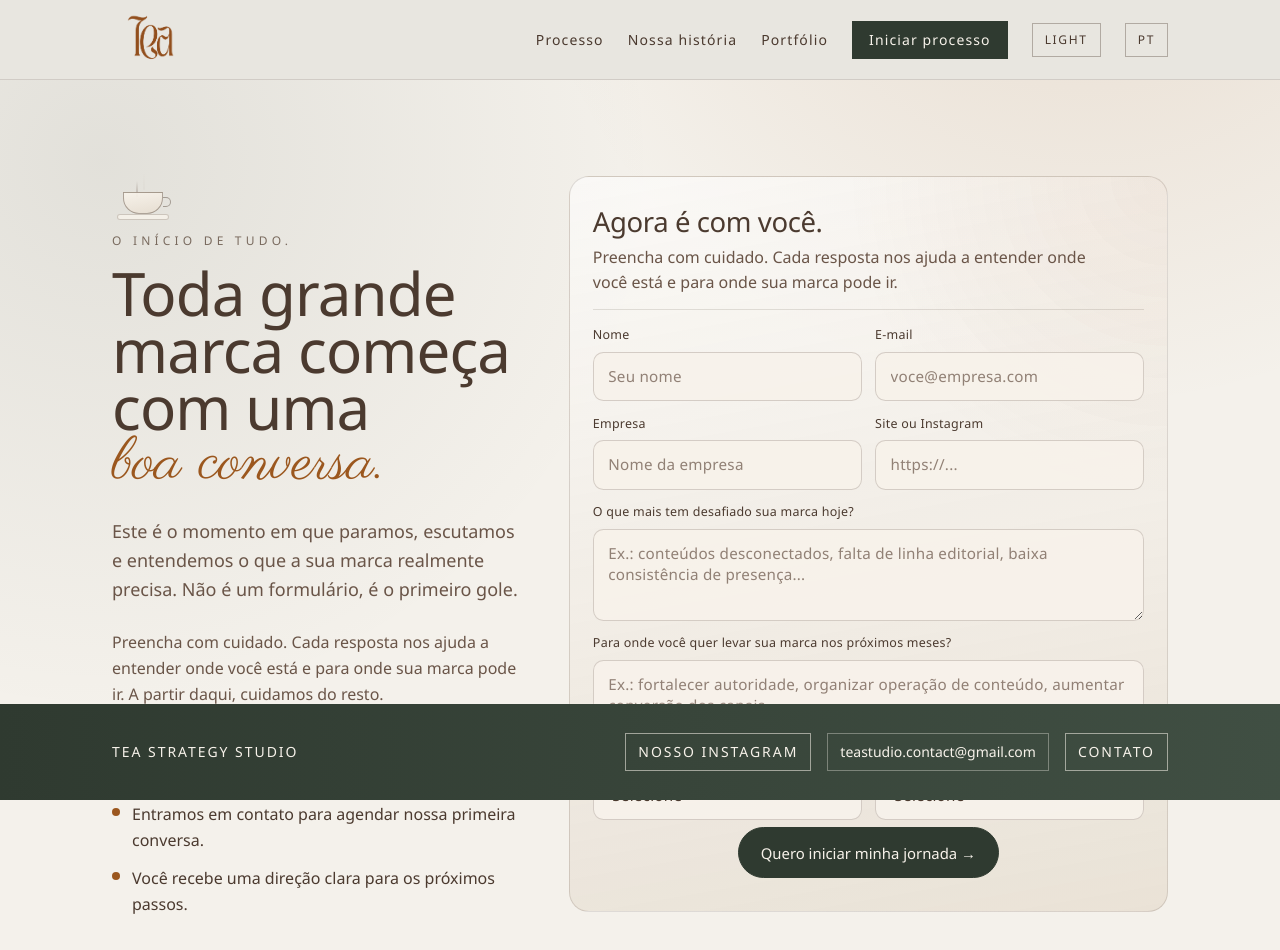
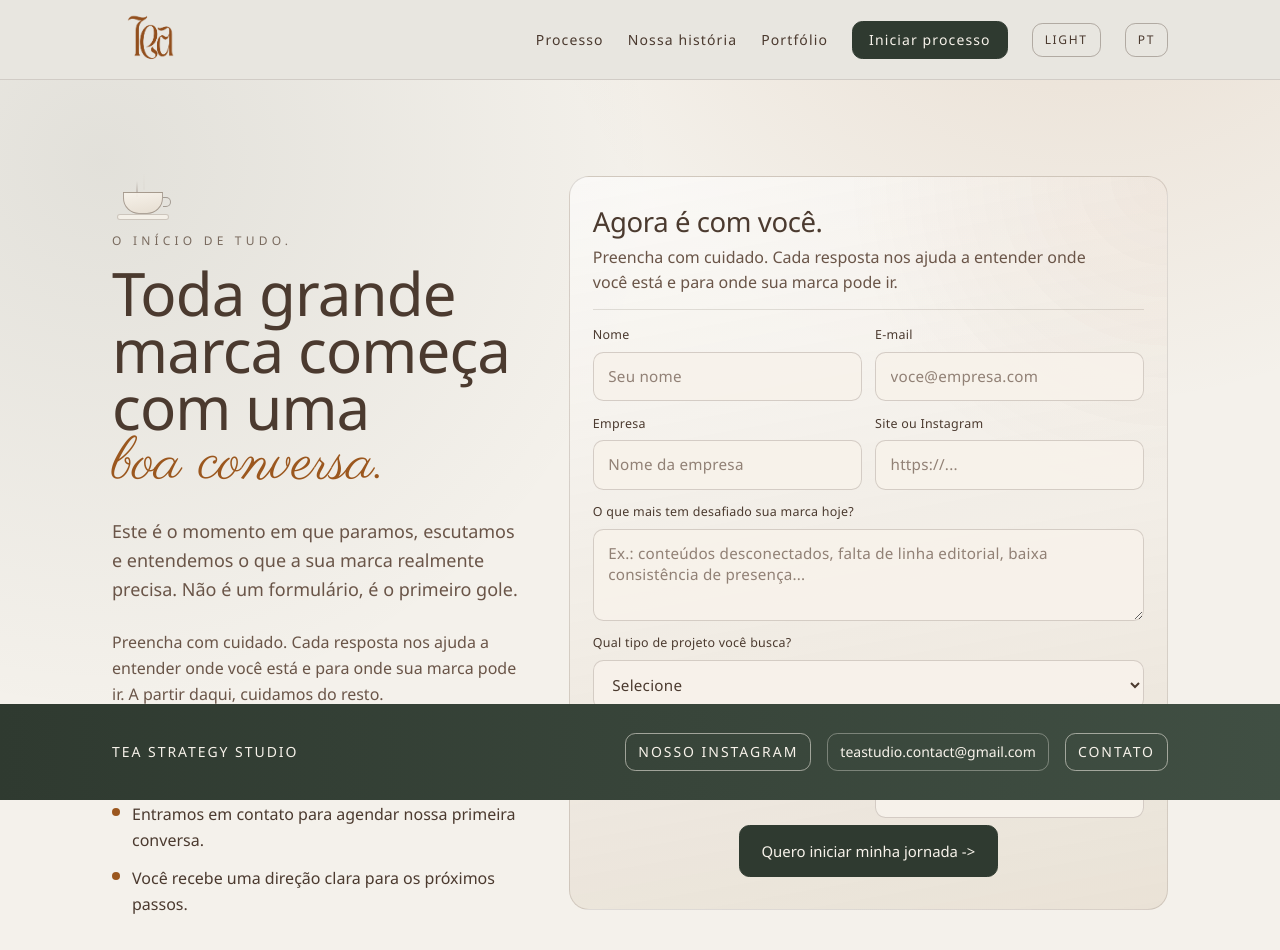
Before and after one commit to JuanGabrielGomes/Tea-Strategy-Studio, a Next.js app: page /diagnostico in a window 1280 px wide. Shown: the top 950 px of the page. Built offline with nearby package versions, Linux system fonts and the light colour scheme.

Commit message:
Refine buttons and diagnostic form

```diff
--- a/app/en/page.tsx
+++ b/app/en/page.tsx
@@ -168,7 +168,7 @@ export default function EnglishHome() {
 
               <Link
                 href="/en/diagnostico"
-                className="inline-block text-center border border-[var(--tea-cream)]/70 text-[var(--tea-cream)] px-6 py-3 text-sm uppercase tracking-[0.14em] hover:bg-[var(--tea-cream)] hover:text-[var(--tea-green)] transition-colors"
+                className="inline-block rounded-[0.65rem] text-center border border-[var(--tea-cream)]/70 text-[var(--tea-cream)] px-6 py-3 text-sm uppercase tracking-[0.14em] hover:bg-[var(--tea-cream)] hover:text-[var(--tea-green)] transition-colors"
               >
                 Start the process
               </Link>
--- a/app/en/projetos/page.tsx
+++ b/app/en/projetos/page.tsx
@@ -151,7 +151,7 @@ export default function ProjectsEn() {
                 href={item.instagram}
                 target="_blank"
                 rel="noreferrer"
-                className="mt-6 inline-block border border-[var(--tea-brown)]/35 px-4 py-2 text-xs uppercase tracking-[0.18em] hover:border-[var(--tea-hover)] hover:text-[var(--tea-hover)] transition-colors"
+                className="mt-6 inline-block rounded-[0.65rem] border border-[var(--tea-brown)]/35 px-4 py-2 text-xs uppercase tracking-[0.18em] hover:border-[var(--tea-hover)] hover:text-[var(--tea-hover)] transition-colors"
               >
                 View Instagram
               </a>
--- a/app/globals.css
+++ b/app/globals.css
@@ -303,7 +303,7 @@ h4 {
 
 .diagnostic-submit {
   width: 100%;
-  border-radius: 999px;
+  border-radius: 0.65rem;
   border: 1px solid var(--tea-green);
   background: var(--tea-green);
   color: var(--tea-cream);
--- a/app/page.tsx
+++ b/app/page.tsx
@@ -168,7 +168,7 @@ export default function Home() {
 
               <Link
                 href="/diagnostico"
-                className="inline-block text-center border border-[var(--tea-cream)]/70 text-[var(--tea-cream)] px-6 py-3 text-sm uppercase tracking-[0.14em] hover:bg-[var(--tea-cream)] hover:text-[var(--tea-green)] transition-colors"
+                className="inline-block rounded-[0.65rem] text-center border border-[var(--tea-cream)]/70 text-[var(--tea-cream)] px-6 py-3 text-sm uppercase tracking-[0.14em] hover:bg-[var(--tea-cream)] hover:text-[var(--tea-green)] transition-colors"
               >
                 Iniciar o processo
               </Link>
--- a/app/projetos/page.tsx
+++ b/app/projetos/page.tsx
@@ -151,7 +151,7 @@ export default function Projetos() {
                 href={item.instagram}
                 target="_blank"
                 rel="noreferrer"
-                className="mt-6 inline-block border border-[var(--tea-brown)]/35 px-4 py-2 text-xs uppercase tracking-[0.18em] hover:border-[var(--tea-hover)] hover:text-[var(--tea-hover)] transition-colors"
+                className="mt-6 inline-block rounded-[0.65rem] border border-[var(--tea-brown)]/35 px-4 py-2 text-xs uppercase tracking-[0.18em] hover:border-[var(--tea-hover)] hover:text-[var(--tea-hover)] transition-colors"
               >
                 Ver Instagram
               </a>
--- a/components/AnimatedHero.tsx
+++ b/components/AnimatedHero.tsx
@@ -113,7 +113,7 @@ export default function AnimatedHero({ locale = "pt" }: AnimatedHeroProps) {
           <div className="lg:col-span-4 lg:justify-self-end w-full lg:w-auto">
             <Link
               href={content.ctaHref}
-              className="inline-block w-full lg:w-auto bg-[var(--tea-cream)] text-[var(--tea-green)] border border-[var(--tea-cream)] px-7 py-4 text-sm tracking-[0.08em] text-center hover:bg-transparent hover:text-[var(--tea-cream)] transition-colors"
+              className="inline-block w-full lg:w-auto rounded-[0.65rem] bg-[var(--tea-cream)] text-[var(--tea-green)] border border-[var(--tea-cream)] px-7 py-4 text-sm tracking-[0.08em] text-center hover:bg-transparent hover:text-[var(--tea-cream)] transition-colors"
             >
               {content.cta}
             </Link>
--- a/components/DiagnosticForm.tsx
+++ b/components/DiagnosticForm.tsx
@@ -22,9 +22,9 @@ const copy = {
       company: "Empresa",
       website: "Site ou Instagram",
       challenge: "O que mais tem desafiado sua marca hoje?",
-      objective: "Para onde você quer levar sua marca nos próximos meses?",
+      objective: "Qual tipo de projeto você busca?",
       urgency: "Quando você quer começar?",
-      budget: "Faixa de investimento mensal",
+      budget: "Qual faixa de investimento você imagina para este projeto?",
       trap: "Não preencha",
     },
     placeholders: {
@@ -33,17 +33,21 @@ const copy = {
       company: "Nome da empresa",
       website: "https://...",
       challenge: "Ex.: conteúdos desconectados, falta de linha editorial, baixa consistência de presença...",
-      objective: "Ex.: fortalecer autoridade, organizar operação de conteúdo, aumentar conversão dos canais...",
     },
     options: {
       select: "Selecione",
+      objectiveA: "Diagnóstico e direcionamento estratégico",
+      objectiveB: "Estruturação de marca e posicionamento",
+      objectiveC: "Estratégia + execução de conteúdo",
+      objectiveD: "Gestão estratégica completa",
       urgencyImmediate: "Imediata (0 a 30 dias)",
       urgencyShort: "Curto prazo (1 a 3 meses)",
       urgencyMedium: "Médio prazo (3 a 6 meses)",
-      budgetA: "Até R$ 5k",
-      budgetB: "R$ 5k a R$ 15k",
-      budgetC: "R$ 15k a R$ 30k",
-      budgetD: "Acima de R$ 30k",
+      budgetA: "Entre R$ 5.000 e R$ 10.000",
+      budgetB: "Entre R$ 10.000 e R$ 20.000",
+      budgetC: "Entre R$ 20.000 e R$ 40.000",
+      budgetD: "Acima de R$ 40.000",
+      budgetE: "Prefiro entender primeiro o escopo",
     },
     status: {
       loading: "Preparando seu primeiro passo...",
@@ -51,7 +55,7 @@ const copy = {
       fallbackError: "Falha no envio. Tente novamente em alguns minutos.",
     },
     button: {
-      idle: "Quero iniciar minha jornada \u2192",
+      idle: "Quero iniciar minha jornada ->",
       loading: "Enviando...",
     },
   },
@@ -66,9 +70,9 @@ const copy = {
       company: "Company",
       website: "Website or Instagram",
       challenge: "What has been your brand's biggest challenge lately?",
-      objective: "Where do you want your brand to go in the next months?",
+      objective: "What type of project are you looking for?",
       urgency: "When would you like to start?",
-      budget: "Monthly investment range",
+      budget: "What investment range do you have in mind for this project?",
       trap: "Do not fill in",
     },
     placeholders: {
@@ -77,17 +81,21 @@ const copy = {
       company: "Company name",
       website: "https://...",
       challenge: "Ex.: disconnected content, no editorial line, low publishing consistency...",
-      objective: "Ex.: strengthen authority, organize content operation, increase conversion across channels...",
     },
     options: {
       select: "Select",
+      objectiveA: "Strategic diagnosis and direction",
+      objectiveB: "Brand structuring and positioning",
+      objectiveC: "Strategy + content execution",
+      objectiveD: "Complete strategic management",
       urgencyImmediate: "Immediate (0 to 30 days)",
       urgencyShort: "Short term (1 to 3 months)",
       urgencyMedium: "Medium term (3 to 6 months)",
-      budgetA: "Up to R$ 5k",
-      budgetB: "R$ 5k to R$ 15k",
-      budgetC: "R$ 15k to R$ 30k",
-      budgetD: "Above R$ 30k",
+      budgetA: "Between R$ 5,000 and R$ 10,000",
+      budgetB: "Between R$ 10,000 and R$ 20,000",
+      budgetC: "Between R$ 20,000 and R$ 40,000",
+      budgetD: "Above R$ 40,000",
+      budgetE: "I prefer to understand the scope first",
     },
     status: {
       loading: "Preparing your first step...",
@@ -95,7 +103,7 @@ const copy = {
       fallbackError: "Submission failed. Try again in a few minutes.",
     },
     button: {
-      idle: "I want to begin my journey \u2192",
+      idle: "I want to begin my journey ->",
       loading: "Sending...",
     },
   },
@@ -213,18 +221,18 @@ export default function DiagnosticForm({ locale = "pt" }: DiagnosticFormProps) {
 
         <label className="diagnostic-label md:col-span-2">
           {content.labels.objective}
-          <textarea
-            name="objective"
-            required
-            rows={2}
-            placeholder={content.placeholders.objective}
-            className="diagnostic-input"
-          />
+          <select name="objective" required className="diagnostic-input" defaultValue="">
+            <option value="">{content.options.select}</option>
+            <option value="diagnostico-direcionamento">{content.options.objectiveA}</option>
+            <option value="marca-posicionamento">{content.options.objectiveB}</option>
+            <option value="estrategia-conteudo">{content.options.objectiveC}</option>
+            <option value="gestao-estrategica">{content.options.objectiveD}</option>
+          </select>
         </label>
 
         <label className="diagnostic-label">
           {content.labels.urgency}
-          <select name="urgency" required className="diagnostic-input">
+          <select name="urgency" required className="diagnostic-input" defaultValue="">
             <option value="">{content.options.select}</option>
             <option value="imediata">{content.options.urgencyImmediate}</option>
             <option value="curto-prazo">{content.options.urgencyShort}</option>
@@ -234,12 +242,13 @@ export default function DiagnosticForm({ locale = "pt" }: DiagnosticFormProps) {
 
         <label className="diagnostic-label">
           {content.labels.budget}
-          <select name="budget" required className="diagnostic-input">
+          <select name="budget" required className="diagnostic-input" defaultValue="">
             <option value="">{content.options.select}</option>
-            <option value="ate-5k">{content.options.budgetA}</option>
-            <option value="5k-15k">{content.options.budgetB}</option>
-            <option value="15k-30k">{content.options.budgetC}</option>
-            <option value="30k-plus">{content.options.budgetD}</option>
+            <option value="5k-10k">{content.options.budgetA}</option>
+            <option value="10k-20k">{content.options.budgetB}</option>
+            <option value="20k-40k">{content.options.budgetC}</option>
+            <option value="40k-plus">{content.options.budgetD}</option>
+            <option value="scope-first">{content.options.budgetE}</option>
           </select>
         </label>
       </div>
--- a/components/Header.tsx
+++ b/components/Header.tsx
@@ -163,7 +163,7 @@ export default function Header() {
 
           <Link
             href={diagnosticHref}
-            className="bg-[var(--tea-green)] text-[var(--tea-cream)] border border-[var(--tea-green)] px-4 py-2 text-sm tracking-[0.08em] hover:bg-transparent hover:border-[var(--tea-hover)] hover:text-[var(--tea-hover)] transition-colors"
+            className="rounded-[0.65rem] bg-[var(--tea-green)] text-[var(--tea-cream)] border border-[var(--tea-green)] px-4 py-2 text-sm tracking-[0.08em] hover:bg-transparent hover:border-[var(--tea-hover)] hover:text-[var(--tea-hover)] transition-colors"
           >
             {labels.diagnostic}
           </Link>
@@ -173,14 +173,14 @@ export default function Header() {
             onClick={handleThemeToggle}
             aria-label={labels.themeAria}
             suppressHydrationWarning
-            className="border border-[var(--tea-brown)]/35 px-3 py-2 text-xs uppercase tracking-[0.14em] hover:border-[var(--tea-hover)] hover:text-[var(--tea-hover)] transition-colors"
+            className="rounded-[0.65rem] border border-[var(--tea-brown)]/35 px-3 py-2 text-xs uppercase tracking-[0.14em] hover:border-[var(--tea-hover)] hover:text-[var(--tea-hover)] transition-colors"
           >
             {theme.toUpperCase()}
           </button>
 
           <Link
             href={toggleHref}
-            className="border border-[var(--tea-brown)]/35 px-3 py-2 text-xs uppercase tracking-[0.14em] hover:border-[var(--tea-hover)] hover:text-[var(--tea-hover)] transition-colors"
+            className="rounded-[0.65rem] border border-[var(--tea-brown)]/35 px-3 py-2 text-xs uppercase tracking-[0.14em] hover:border-[var(--tea-hover)] hover:text-[var(--tea-hover)] transition-colors"
           >
             {toggleLabel}
           </Link>
@@ -188,7 +188,7 @@ export default function Header() {
 
         <button
           type="button"
-          className="md:hidden border border-[var(--tea-brown)]/40 px-4 py-2 text-xs uppercase tracking-[0.2em] text-[var(--tea-brown)]"
+          className="md:hidden rounded-[0.65rem] border border-[var(--tea-brown)]/40 px-4 py-2 text-xs uppercase tracking-[0.2em] text-[var(--tea-brown)]"
           onClick={() => setMenuOpen((prev) => !prev)}
           aria-expanded={menuOpen}
           aria-controls="mobile-nav"
@@ -208,7 +208,7 @@ export default function Header() {
             <Link
               href={diagnosticHref}
               onClick={() => setMenuOpen(false)}
-              className="mt-2 block w-full bg-[var(--tea-green)] text-[var(--tea-cream)] px-4 py-3 text-base tracking-[0.05em] text-left"
+              className="mt-2 block w-full rounded-[0.65rem] bg-[var(--tea-green)] text-[var(--tea-cream)] px-4 py-3 text-base tracking-[0.05em] text-left"
             >
               {labels.mobileDiagnostic}
             </Link>
@@ -217,14 +217,14 @@ export default function Header() {
               onClick={handleThemeToggle}
               aria-label={labels.themeAria}
               suppressHydrationWarning
-              className="block w-full text-left border border-[var(--tea-brown)]/35 px-4 py-3 text-sm uppercase tracking-[0.16em]"
+              className="block w-full rounded-[0.65rem] text-left border border-[var(--tea-brown)]/35 px-4 py-3 text-sm uppercase tracking-[0.16em]"
             >
               {theme.toUpperCase()}
             </button>
             <Link
               href={toggleHref}
               onClick={() => setMenuOpen(false)}
-              className="block w-full border border-[var(--tea-brown)]/35 px-4 py-3 text-sm uppercase tracking-[0.16em] text-left"
+              className="block w-full rounded-[0.65rem] border border-[var(--tea-brown)]/35 px-4 py-3 text-sm uppercase tracking-[0.16em] text-left"
             >
               {toggleLabel}
             </Link>
--- a/components/SiteFooter.tsx
+++ b/components/SiteFooter.tsx
@@ -34,14 +34,14 @@ export default function SiteFooter() {
             href="https://www.instagram.com/teastudio.co/"
             target="_blank"
             rel="noreferrer"
-            className="text-xs md:text-sm uppercase tracking-[0.14em] border border-[var(--tea-cream)]/55 px-3 py-2 text-center max-[430px]:w-full hover:bg-[var(--tea-cream)] hover:text-[var(--tea-green)] transition-colors"
+            className="text-xs md:text-sm uppercase tracking-[0.14em] rounded-[0.65rem] border border-[var(--tea-cream)]/55 px-3 py-2 text-center max-[430px]:w-full hover:bg-[var(--tea-cream)] hover:text-[var(--tea-green)] transition-colors"
           >
             {copy.instagramLabel}
           </Link>
 
           <Link
             href={`mailto:${copy.email}`}
-            className="text-xs md:text-sm border border-[var(--tea-cream)]/35 px-3 py-2 text-center break-all max-[430px]:w-full hover:bg-[var(--tea-cream)] hover:text-[var(--tea-green)] transition-colors"
+            className="text-xs md:text-sm rounded-[0.65rem] border border-[var(--tea-cream)]/35 px-3 py-2 text-center break-all max-[430px]:w-full hover:bg-[var(--tea-cream)] hover:text-[var(--tea-green)] transition-colors"
           >
             {copy.email}
           </Link>
@@ -50,7 +50,7 @@ export default function SiteFooter() {
             href="https://wa.me/555496492500"
             target="_blank"
             rel="noreferrer"
-            className="text-xs md:text-sm uppercase tracking-[0.14em] border border-[var(--tea-cream)]/55 px-3 py-2 text-center max-[430px]:w-full hover:bg-[var(--tea-cream)] hover:text-[var(--tea-green)] transition-colors"
+            className="text-xs md:text-sm uppercase tracking-[0.14em] rounded-[0.65rem] border border-[var(--tea-cream)]/55 px-3 py-2 text-center max-[430px]:w-full hover:bg-[var(--tea-cream)] hover:text-[var(--tea-green)] transition-colors"
           >
             {copy.contactLabel}
           </Link>
```
Also changed, not shown: app/api/diagnostico/route.ts (+5 -5 lines).
